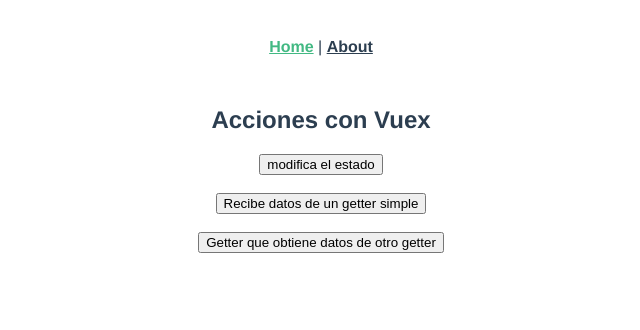
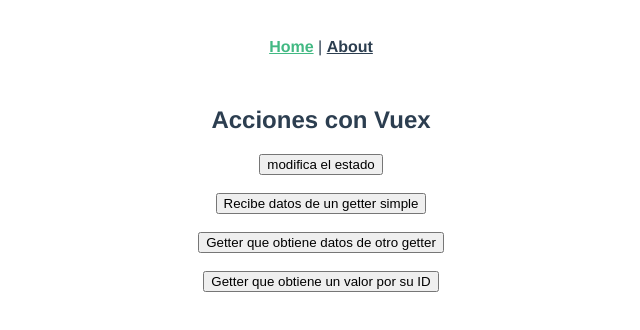
Before and after one commit to SrChach/sepi, a Vue app: page / in a window 1280 px wide. Shown: the top 330 px of the page, without its empty margins (319-959 px from the left). Built offline with nearby package versions, Linux system fonts and the light colour scheme.

Commit message:
Getters with parameters

```diff
--- a/src/components/prueba.vue
+++ b/src/components/prueba.vue
@@ -11,6 +11,10 @@
 		<br><br>
 		<button @click="getter_getter">
 			Getter que obtiene datos de otro getter
+		</button>
+		<br><br>
+		<button @click="get_by_id_2(3)">
+			Getter que obtiene un valor por su ID
 		</button>
 	</div>
 </template>
@@ -33,6 +37,11 @@
 			},
 			getter_getter(){
 				console.log(`Desde getter que obtiene datos de otro getter: ${this.$store.getters.done_todos_count}`)
+			},
+			// Devuelve algo de los getters, recibiendo un id como parámetro
+			get_by_id_2(id){
+				console.log('Getter al que se le pasa un parámetro:')
+				console.log( this.$store.getters.get_todos_by_id(id) )
 			}
 
 		}
--- a/src/store.js
+++ b/src/store.js
@@ -10,7 +10,7 @@ export default new Vuex.Store({
 		to_do: [
 			{ id: 1, text: 'Una tarea hecha', done: true },
 			{ id: 2, text: 'Una tarea fallida', done: false },
-			{ id: 2, text: 'Otra tarea hecha', done: true }
+			{ id: 3, text: 'Otra tarea hecha', done: true }
 		]
 	},
 	// Los getters formatean datos, para mostrarlos presentables
@@ -18,8 +18,13 @@ export default new Vuex.Store({
 		done_todos: state => {
 			return state.to_do.filter(todo => todo.done)
 		},
+		//	Esta funcion recibe los getters, toma el getter anterior y lo trata como argumento
 		done_todos_count: (state, getters) => {
 			return getters.done_todos.length
+		},
+		// Obtener datos mediante algún parámetro. Se le pasa una función
+		get_todos_by_id: (state) => (id) => {
+			return state.to_do.find(todo => todo.id === id)
 		}
 	},
 	// Las mutations realizan cambios en los datos
```
